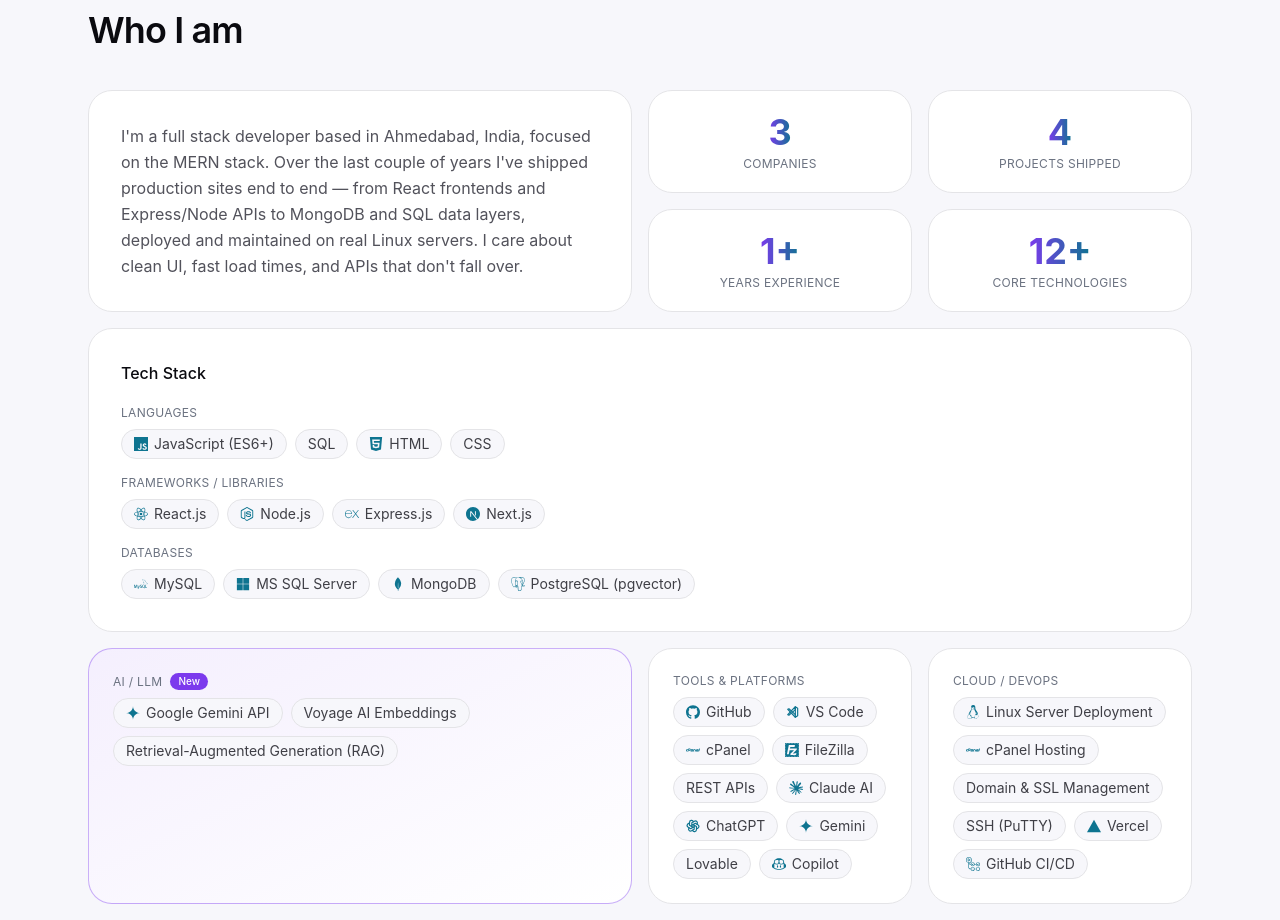
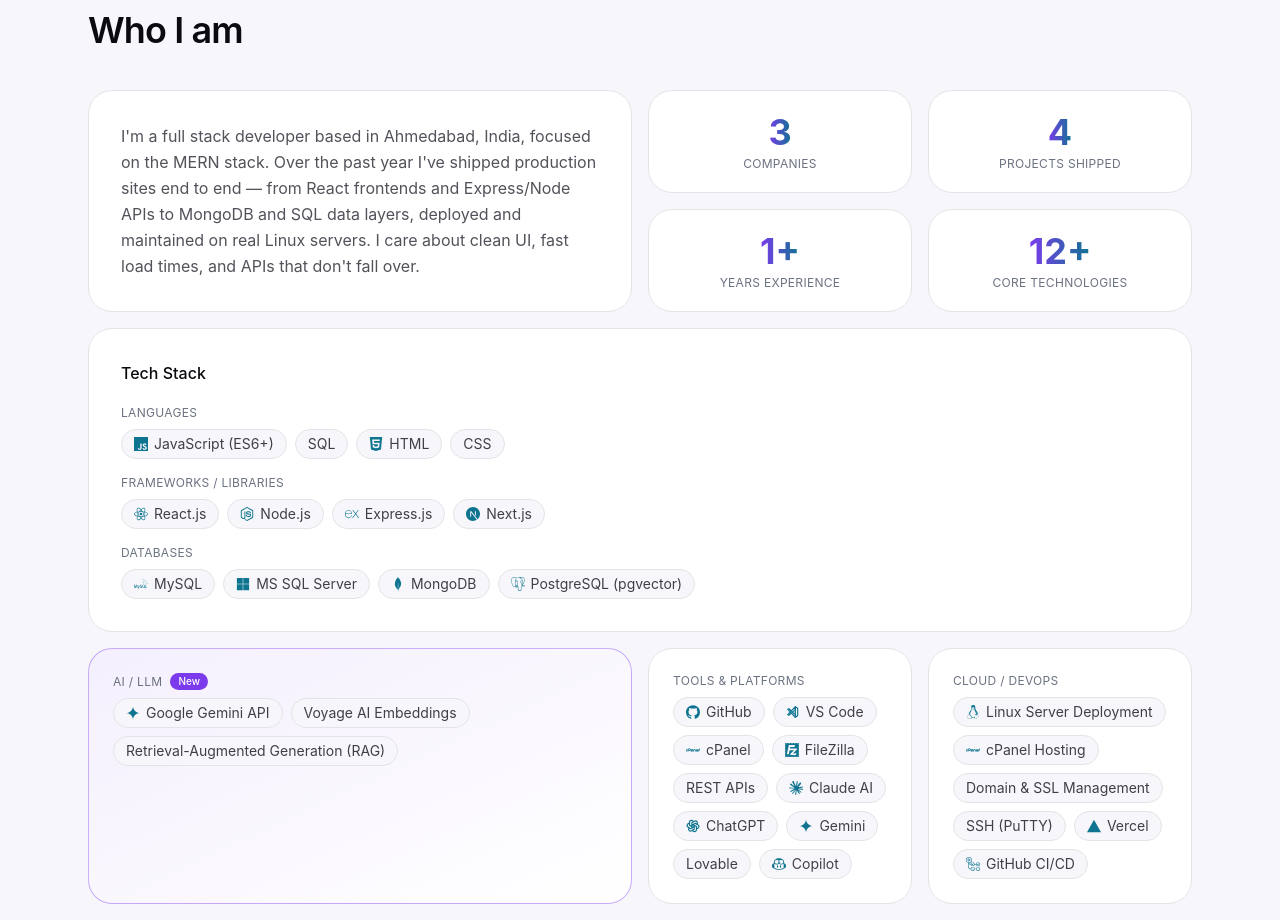
Before and after one commit to Shanlin-Dudhiya/shanlin-portfolio, a React (Vite) app: page / in a window 1280 px wide. Shown: the part 1100-2020 px from the top of the page. Built offline with nearby package versions, Linux system fonts and the light colour scheme.

Commit message:
Fix bio wording: couple of years to past year, matching corrected experience stat

```diff
--- a/src/components/About.jsx
+++ b/src/components/About.jsx
@@ -29,7 +29,7 @@
         <div className="md:col-span-2 md:row-span-2 bento-tile p-8 flex flex-col justify-center">
           <p className="text-body leading-relaxed">
             I'm a full stack developer based in Ahmedabad, India, focused on the MERN
-            stack. Over the last couple of years I've shipped production sites end to
+            stack. Over the past year I've shipped production sites end to
             end — from React frontends and Express/Node APIs to MongoDB and SQL data
             layers, deployed and maintained on real Linux servers. I care about clean
             UI, fast load times, and APIs that don't fall over.
```
